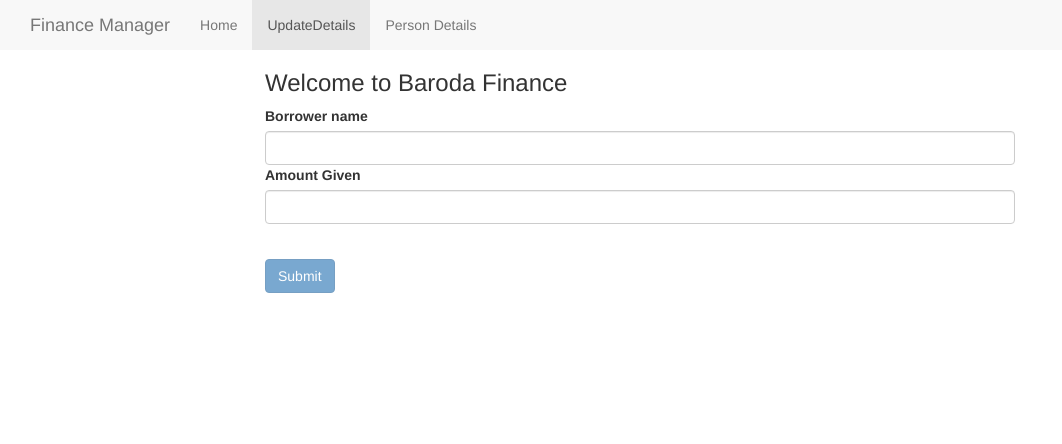
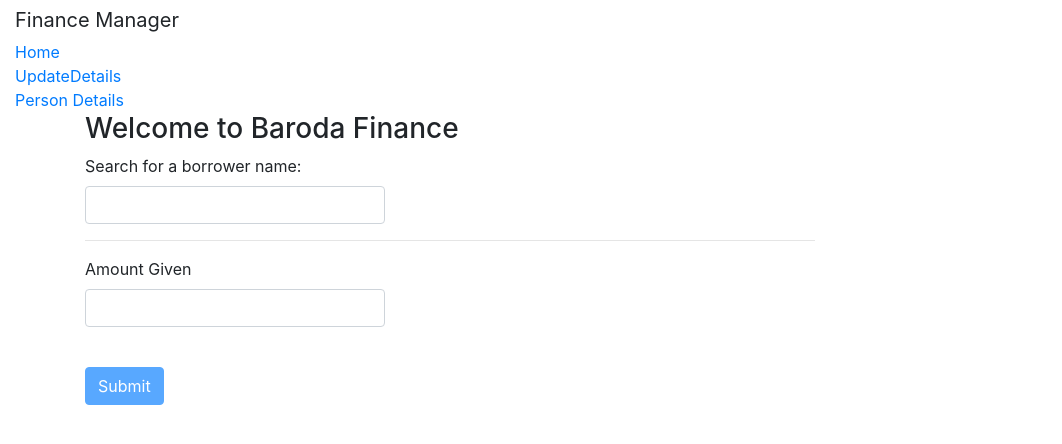
Before and after one commit to SuyogPatel/AngularPractice, an Angular app: page /updatedetails in a window 1280 px wide. Shown: the top 444 px of the page, without its empty margins (0-1062 px from the left). Built offline with nearby package versions, Linux system fonts and the light colour scheme; no server answers.

Commit message:
App working Nice But bootstrap  version 4 not working

```diff
--- a/package.json
+++ b/package.json
@@ -21,9 +21,11 @@
     "@angular/platform-browser": "^4.2.4",
     "@angular/platform-browser-dynamic": "^4.2.4",
     "@angular/router": "^4.2.4",
-    "bootstrap": "^3.3.7",
+    "@ng-bootstrap/ng-bootstrap": "^1.0.0-beta.8",
+    "bootstrap": "^4.0.0-beta.2",
     "core-js": "^2.4.1",
     "rxjs": "^5.4.2",
+    "sweetalert2": "^7.1.0",
     "zone.js": "^0.8.14"
   },
   "devDependencies": {
@@ -42,6 +44,7 @@
     "karma-coverage-istanbul-reporter": "^1.2.1",
     "karma-jasmine": "~1.1.0",
     "karma-jasmine-html-reporter": "^0.2.2",
+    "ngx-typeahead": "0.0.4",
     "protractor": "~5.1.2",
     "ts-node": "~3.2.0",
     "tslint": "~5.3.2",
--- a/src/app/app.module.ts
+++ b/src/app/app.module.ts
@@ -4,13 +4,14 @@
 import { AppComponent } from './app.component';
 import { HeaderComponent } from './header/header.component';
 import { PersonDetailsComponent } from './person-details/person-details.component';
-import { Routes} from '@angular/router';
+import { Routes } from '@angular/router';
 import { HomeComponent } from './home/home.component';
 import { HttpClientModule } from '@angular/common/http';
 import { DataService } from './shared/data.service';
 import { AppRouttingModule } from './app.routingmodule';
 import { HttpClient } from '@angular/common/http';
 import { UpdateDetailsComponent } from './updatedetails/updatedetails.component';
+import { NgbModule } from '@ng-bootstrap/ng-bootstrap';
 
 
 @NgModule({
@@ -19,17 +20,18 @@
     HeaderComponent,
     PersonDetailsComponent,
     HomeComponent,
-    UpdateDetailsComponent
-
+    UpdateDetailsComponent,
   ],
   imports: [
 
-  BrowserModule,
+    BrowserModule,
     FormsModule,
     HttpClientModule,
-    AppRouttingModule
+    AppRouttingModule,
+    NgbModule.forRoot()
+
   ],
-  providers: [DataService,HttpClient],
+  providers: [DataService, HttpClient],
   bootstrap: [AppComponent]
 })
 export class AppModule { }
--- a/src/app/home/home.component.html
+++ b/src/app/home/home.component.html
@@ -3,10 +3,10 @@
   <div class="form-group">
     <label for="username">Borrower Name</label>
     <input type="text" id="username" name="username" class="form-control" ngModel required pattern="[a-zA-Z]+[0-9]*" #username="ngModel">
-    <p *ngIf="!username.valid && username.touched">Please enter a valid username</p>
+    <p *ngIf="!username.valid && username.touched">Please enter a valid name</p>
     <label for="amount">Amount Lent</label>
     <input type="number" id="amount" name="amount" class="form-control" ngModel required #amount="ngModel">
-    <p *ngIf="!amount.valid && amount.touched">Please enter a valid username</p>
+    <p *ngIf="!amount.valid && amount.touched">Please enter a valid amount</p>
   </div>
   <br>
   <button class="btn btn-primary" type="submit" [disabled]="!d.valid">Submit</button>
--- a/src/app/home/home.component.ts
+++ b/src/app/home/home.component.ts
@@ -3,6 +3,8 @@
 import { Person } from '../person-details/person.model';
 import { DataService } from './../shared/data.service';
 import { Response } from '@angular/http';
+import swal from 'sweetalert2';
+
 
 
 @Component({
@@ -12,43 +14,76 @@
 })
 export class HomeComponent implements OnInit {
   constructor(public dataService: DataService) { }
-  public localdata = [];
+  public users = [];
 
   ngOnInit() {
+    this.dataService.GetFinanceData().subscribe((data: any[]) => {
+      if (data && data.length > 0) {
+        this.users = data;
+      }
+    })
+
   }
 
 
-  public dummydata(form: NgForm) {
-    this.dataService.SendData(this.localdata)
-      .subscribe(
-      (response) => {
-        console.log(response);
-        form.reset();
-        alert('Data has been saved successfully!');
-      },
-      (error) => console.log(error)
-      );
-  }
+  // public dummydata(form: NgForm) {
+  //   for(let useobj of this.localdata){
+  //   if(form.value.username = this.localdata){
+  //   this.dataService.SendData(this.localdata)
+  //     .subscribe(
+  //     (response) => {
+  //       console.log(response);
+  //       form.reset();
+  //       alert('Data has been saved successfully!');
+  //     },
+  //     (error) => console.log(error)
+  //     );
+  //   }
+  //   else {
+  //     alert('This name is already updated on the server')
+  //   }
+  // }
 
   onAddData(form: NgForm) {
 
-    this.dataService.GetFinanceData().subscribe((data: any[]) => {
-      console.log('mydata : '+data)
-      this.localdata = [];
 
-if(data!=null){
-  data.push(new Person(form.value.username, form.value.amount));
-  this.localdata = data;
-}
-else{
-  this.localdata.push(new Person(form.value.username, form.value.amount));
-}
+    let isUserPresent = this.users.find((user) => {
+      return user.username === form.value.username;
+
+    });
 
 
-      this.dummydata(form);
+    if (isUserPresent) {
+      return alert('User already present');
+    }
+
+    this.users.push(new Person(form.value.username, form.value.amount));
+    this.dataService.SendData(this.users).subscribe((response) => {
+      console.log(response);
+      // alert('The data has been added sucessfully')
+      swal(
+        'Congratulations!',
+        'Your Data has been submitted to the server!',
+        'success'
+      )
+
     })
 
+    // this.dataService.GetFinanceData().subscribe((data: any[]) => {
+    //   console.log('mydata : ' + data)
+    //   this.localdata = [];
 
+    //   if (data) {
+    //     data.push(new Person(form.value.username, form.value.amount));
+    //     this.localdata = data;
+    //   }
+    //   else {
+    //     this.localdata.push(new Person(form.value.username, form.value.amount));
+    //   }
+
+
+    //   this.dummydata(form);
+    // })
 
   }
 }
--- a/src/app/person-details/person-details.component.html
+++ b/src/app/person-details/person-details.component.html
@@ -1,4 +1,6 @@
 <br>
 <h3>Balance Sheet</h3>
+
+
 <br>
-<div class="list-group-item" *ngFor="let person of financeData "> {{ person.username}}({{ person.amount}})</div>
+<div class="list-group-item" *ngFor="let person of financeData;let i = index"> {{ person.username}}({{ person.amount}})<button class="btn btn-primary" (click) = "onDeleteDetail()">Delete</button></div>
--- a/src/app/person-details/person-details.component.ts
+++ b/src/app/person-details/person-details.component.ts
@@ -2,6 +2,7 @@
 import { Person } from './person.model';
 import { DataService } from '../shared/data.service';
 import { Response, Http } from '@angular/http';
+import { error } from 'util';
 
 @Component({
   selector: 'app-person-details',
@@ -18,7 +19,19 @@
 
   ngOnInit() {
     this.dataservice.GetFinanceData().subscribe((data: any[]) => {
-      this.financeData = data;
+    this.financeData = data;
     })
   }
+
+  onDeleteDetail(i: number) {
+    console.log("index :" +i)
+    this.financeData.splice(i,1);
+    console.log("array :" +this.financeData)
+    console.log(this.financeData.length)
+
+    this.dataservice.SendData(this.financeData)
+      .subscribe(
+      (response: Response) => { console.log(response) },
+      (error) => console.log(error));
+  }
 }
--- a/src/app/updatedetails/updatedetails.component.css
+++ b/src/app/updatedetails/updatedetails.component.css
@@ -1,4 +1,7 @@
-input.ng-invalid.ng-touched{
-    border: 1px solid red;
+      input.ng-invalid.ng-touched {
+      border: 1px solid red;
+    }
 
-}
+    .form-control {
+      width: 300px;
+    }
--- a/src/app/updatedetails/updatedetails.component.html
+++ b/src/app/updatedetails/updatedetails.component.html
@@ -1,12 +1,26 @@
 <form (ngSubmit)="onUpdateData(d)" #d="ngForm">
   <h3>Welcome to Baroda Finance</h3>
   <div class="form-group">
-    <label for="username">Borrower name</label>
-      <input type="text" id="username" name="username" class="form-control" ngModel required pattern="[a-zA-Z]+[0-9]*" #username="ngModel">
-      <p *ngIf="!username.valid && username.touched">Please enter a valid username</p>
-      <label for="amount">Amount Given</label>
-      <input type="number" id="amount" name="amount" class="form-control" ngModel required #amount="ngModel">
-      <p *ngIf="!amount.valid && amount.touched">Please enter a valid username</p>
+    <label for="typeahead-focus">Search for a borrower name:</label>
+    <!-- <input type="text" id="username" name="username" class="form-control" ngModel required pattern="[a-zA-Z]+[0-9]*" #username="ngModel"> -->
+    <input id="typeahead-focus"
+    type="text"
+    class="form-control"
+    name="username"
+    [(ngModel)]="model"
+    [ngbTypeahead]="search"
+    (focus)="focus$.next($event.target.value)"
+    (click)="click$.next($event.target.value)"
+    #instance="ngbTypeahead"
+    ngModel
+    required
+    pattern="[a-zA-z]+[0-9]*"
+    #username="ngModel" >
+    <hr>
+    <p *ngIf="!username.valid && username.touched">Please enter a valid name</p>
+    <label for="amount" >Amount Given</label>
+    <input type="number" id="amount" name="amount" class="form-control" ngModel required min="0" #amount="ngModel">
+    <p *ngIf="!amount.valid && amount.touched">Please enter a valid amount</p>
   </div>
   <br>
   <button class="btn btn-primary" type="submit" [disabled]="!d.valid">Submit</button>
--- a/src/app/updatedetails/updatedetails.component.ts
+++ b/src/app/updatedetails/updatedetails.component.ts
@@ -1,7 +1,11 @@
-import { Component, OnInit } from '@angular/core';
+import { Component, OnInit, ViewChild } from '@angular/core';
 import { DataService } from './../shared/data.service';
 import { Person } from './../person-details/person.model';
 import { NgForm } from '@angular/forms';
+import { NgbTypeahead } from '@ng-bootstrap/ng-bootstrap';
+import { Subject } from 'rxjs';
+import { Observable } from 'rxjs/Observable';
+import swal from 'sweetalert2';
 
 @Component({
   selector: 'app-updatedetails',
@@ -9,20 +13,66 @@
   styleUrls: ['./updatedetails.component.css']
 })
 export class UpdateDetailsComponent implements OnInit {
+  public borrowers: any= [];
+  model: any;
+
+  @ViewChild('instance') instance: NgbTypeahead;
+  focus$ = new Subject<string>();
+  click$ = new Subject<string>();
+
+  search = (text$: Observable<string>) =>
+    text$
+      .debounceTime(200).distinctUntilChanged()
+      .merge(this.focus$)
+      .merge(this.click$.filter(() => !this.instance.isPopupOpen()))
+      .map(term => (term === '' ? this.borrowers : this.borrowers.filter(v => v.toLowerCase().indexOf(term.toLowerCase()) > -1)).slice(0, 10));
+
 
   constructor(public dataservice: DataService) { }
 
   ngOnInit() {
+
+    this.dataservice.GetFinanceData().subscribe((data: any[]) => {
+
+      if (data) {
+
+        this.borrowers = data.map((user) => {
+          return user.username;
+        });
+        console.log('Slice error',this.borrowers);
+      }
+
+
+    });
+
+
   }
 
 
-  public dummydata(data : any[],form : NgForm) {
+  public dummydata(data: any[], form: NgForm) {
     this.dataservice.SendData(data)
       .subscribe(
       (response) => {
         console.log(response);
         form.reset();
-        alert('Data has been updated successfully!');
+        // alert('Data has been updated successfully!');
+        swal({
+          title: 'Do you want to Update the Data?',
+          text: "You won't be able to revert this!",
+          type: 'warning',
+          showCancelButton: true,
+          confirmButtonColor: '#3085d6',
+          cancelButtonColor: '#d33',
+          confirmButtonText: 'Yes, Update it!'
+        }).then((result) => {
+          if (result.value) {
+            swal(
+              'Updated!',
+              'Your data has been updated.',
+              'success'
+            )
+          }
+        })
       },
       (error) => console.log(error)
       );
@@ -36,7 +86,7 @@
           break;
         }
       }
-      this.dummydata(data,form);
+      this.dummydata(data, form);
     })
   }
 }
```
Also changed, not shown: 1 other file (tests, documents, lock files or other folders).
